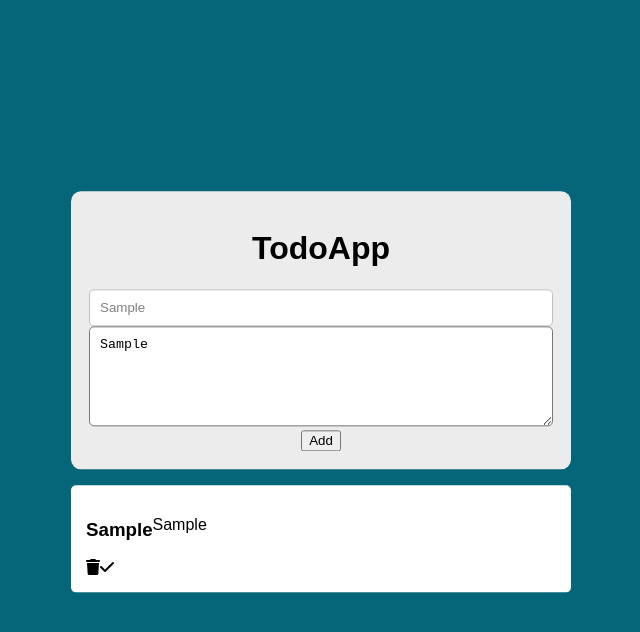
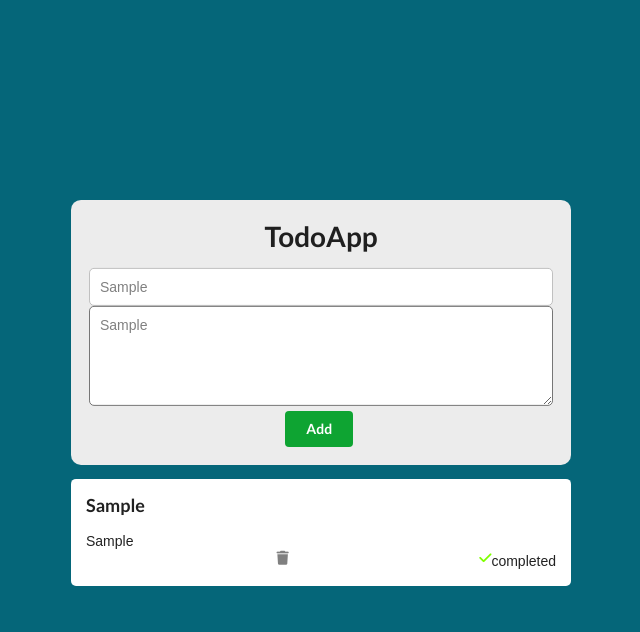
Before and after one commit to IsmailAvayil/todo, a React (Create React App) app: page / in a window 1280 px wide. Both pictures are taken after typing "Sample", "Sample" into the empty fields and a click on the button "Add". Shown: the top 632 px of the page, without its empty margins (319-959 px from the left). Built offline with nearby package versions, Linux system fonts and the light colour scheme.

Commit message:
first commit

```diff
--- a/public/index.html
+++ b/public/index.html
@@ -9,6 +9,7 @@
       content="Web site created using create-react-app"
     />
     <link rel="stylesheet" href="https://cdnjs.cloudflare.com/ajax/libs/font-awesome/6.5.1/css/all.min.css"/>
+    <link rel="stylesheet"  href="https://cdnjs.cloudflare.com/ajax/libs/semantic-ui/2.5.0/semantic.min.css" />
 
 
     <title>React App</title>
--- a/src/componets/TodoApp/TodoApp.css
+++ b/src/componets/TodoApp/TodoApp.css
@@ -38,22 +38,42 @@ body{
   padding: 10px;
   box-sizing: border-box;
   height: 100px;
+  color: grey;
 }
 
 ul{
   text-align: left;
   padding: 0;
+  background-color:white;
+  border-radius: 5px;
 
 }
 i{
   text-align: right;
   flex: 1;
+
+}
+.deleteicon{
+  color:grey;
+
+}
+.deleteicon:hover{
+  color:red ;
+}
+
+.tickicon{
+  color: chartreuse;
 }
 ul li{
-  display: flex;
+
   list-style: none;
-  background-color:white;
+
   padding: 15px;
   margin-bottom: 10px;
-  border-radius: 5px;
+
+
 }
+.icons{
+  display: flex;
+  flex-direction: row;
+}
--- a/src/componets/TodoApp/TodoApp.js
+++ b/src/componets/TodoApp/TodoApp.js
@@ -1,54 +1,69 @@
-
-import React,{ useContext } from "react";
+import React, { useContext } from "react";
 import "./TodoApp.css";
 import { AppContext } from "../../ReactContext/AppContext";
 
 function TodoApp() {
-  const {handleChangeDetails,handleChangeTitle,userForm,userData,handleSubmit,setUserData} =useContext(AppContext)
-  const deleteItem=(item)=>{
-    const d=userData.filter((obj,index)=>
-      index !== item
-    )
-    setUserData(d)
-
-  }
+  const {
+    handleChangeDetails,
+    handleChangeTitle,
+    userForm,
+    userData,
+    handleSubmit,
+    setUserData,
+  } = useContext(AppContext);
+  const deleteItem = (item) => {
+    const d = userData.filter((obj, index) => index !== item);
+    setUserData(d);
+  };
   return (
     <div className="todo-container">
-
-      <form className="user-input" onSubmit={handleSubmit} >
+      <form className="user-input" onSubmit={handleSubmit}>
         <h1>TodoApp</h1>
         <div>
-          <input type="text" placeholder="Enter the title" onChange={handleChangeTitle} name="title" value={userForm.title}></input>
-
+          <input
+            type="text"
+            placeholder="Enter the title"
+            onChange={handleChangeTitle}
+            name="title"
+            value={userForm.title}
+          ></input>
         </div>
         <div>
-          <textarea type="text" placeholder="Enter the Detials" onChange={handleChangeDetails} name="details" value={userForm.details}></textarea>
+          <textarea
+            type="text"
+            placeholder="Enter the Detials"
+            onChange={handleChangeDetails}
+            name="details"
+            value={userForm.details}
+          ></textarea>
+        </div>
+        <div>
+
+        <button type="submit" className="ui green button">Add</button>
 
         </div>
 
-        <button type="submit" >Add</button>
+
       </form>
-      {userData && userData.map((obj,index)=>(
+      {userData &&
+        userData.map((obj, index) => (
           <ul>
             <li>
               <div>
-            <h3>{obj.title}</h3><i className="fa-solid fa-trash" onClick={()=>deleteItem(index)}></i>
-
-
-          <i class="fa-solid fa-check"></i>
+                <h3>{obj.title}</h3>
+                <p>{obj.details}</p>
               </div>
-          <p>{obj.details}</p>
-
+              <div className="icons">
+                <i
+                  className="fa-solid fa-trash deleteicon"
+                  onClick={() => deleteItem(index)}
+                ></i>
+                <i class="fa-solid fa-check tickicon"></i>
+                <p>completed</p>
+              </div>
             </li>
-
-
-
           </ul>
-
-
         ))}
-
-
     </div>
   );
 }
```
Lines whose indentation alone changed are shown as unchanged.
